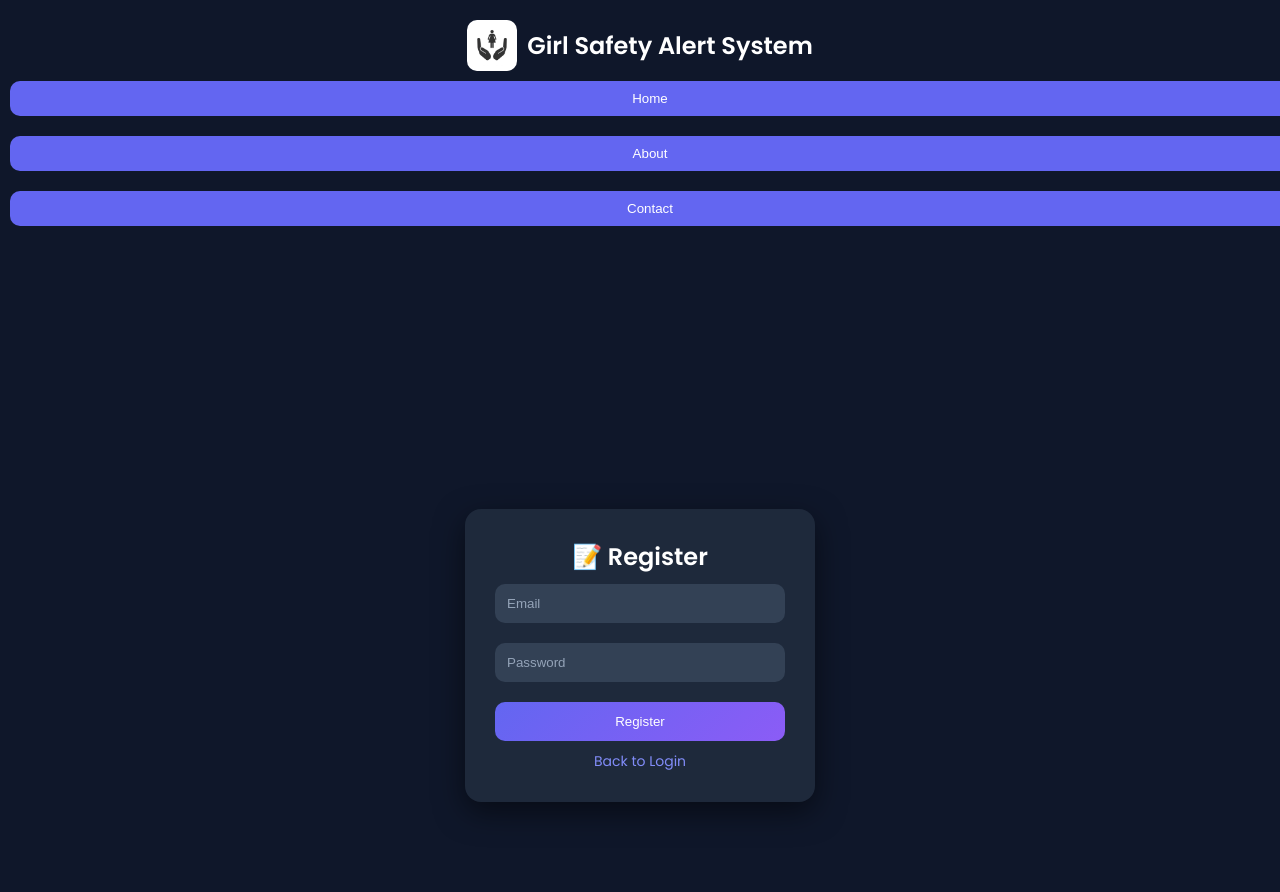
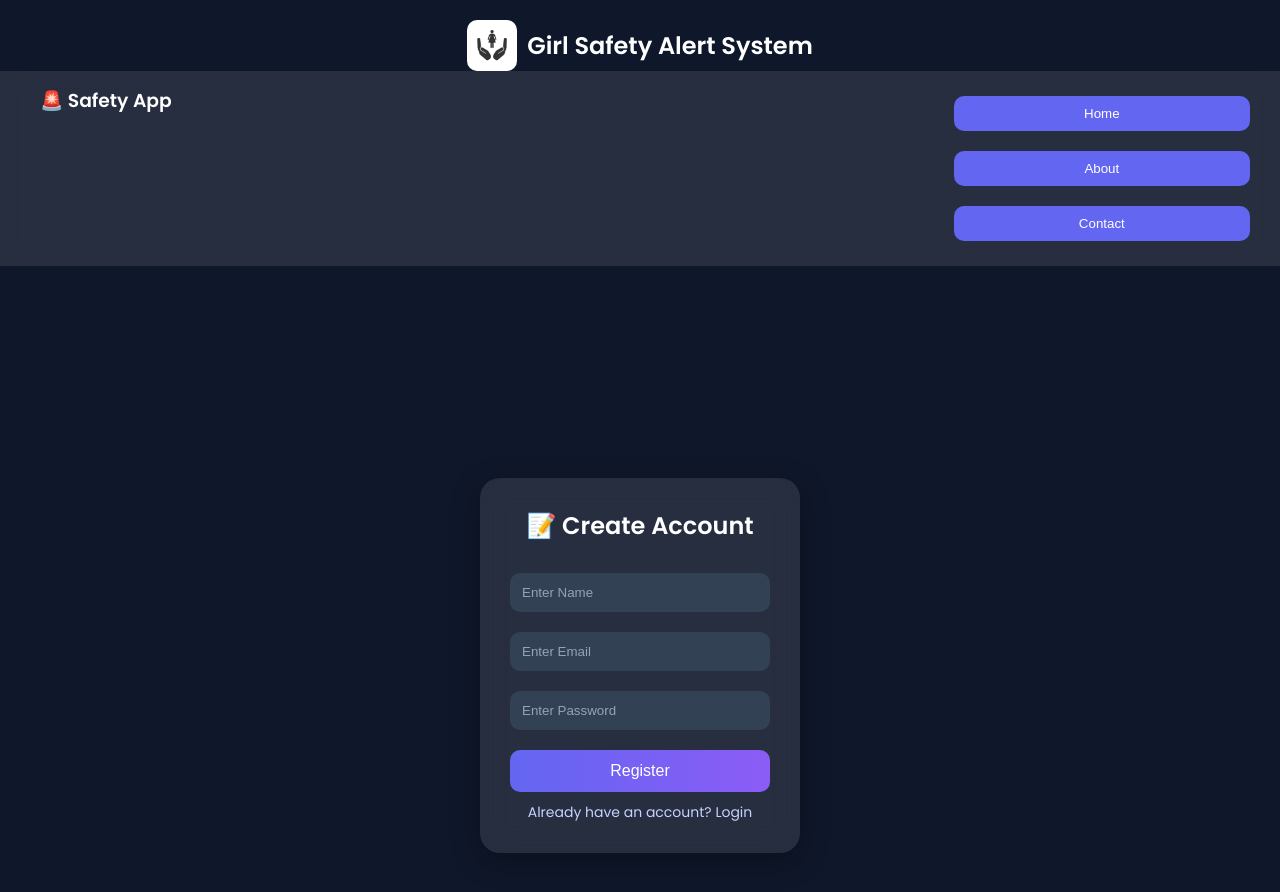
Before and after one commit to Gayathribhukya/girl-safety-alert-system, a React (Vite) app in the folder girlsafety-frontend/: page /register in a window 1280 px wide. Shown: the top 892 px of the page. Built offline with nearby package versions, Linux system fonts and the light colour scheme.

Commit message:
final UI improvements (login + register + dashboard)

```diff
--- a/girlsafety-frontend/src/App.jsx
+++ b/girlsafety-frontend/src/App.jsx
@@ -26,13 +26,25 @@ function Navbar() {
   const navigate = useNavigate();
 
   return (
-    <div style={{ textAlign: "center", marginBottom: "20px" }}>
-      <button style={navBtn} onClick={() => navigate("/")}>Home</button>
-      <button style={navBtn} onClick={() => navigate("/about")}>About</button>
-      <button style={navBtn} onClick={() => navigate("/contact")}>Contact</button>
+    <div style={nav}>
+      <h3 style={{ color: "#fff" }}>🚨 Safety App</h3>
+
+      <div>
+        <button style={navBtn} onClick={() => navigate("/")}>Home</button>
+        <button style={navBtn} onClick={() => navigate("/about")}>About</button>
+        <button style={navBtn} onClick={() => navigate("/contact")}>Contact</button>
+      </div>
     </div>
   );
 }
+
+const nav = {
+  display: "flex",
+  justifyContent: "space-between",
+  padding: "15px 40px",
+  background: "rgba(255,255,255,0.1)",
+  backdropFilter: "blur(10px)",
+};
 
 // 🔥 MAIN APP
 function App() {
--- a/girlsafety-frontend/src/index.css
+++ b/girlsafety-frontend/src/index.css
@@ -9,11 +9,15 @@
 html, body, #root {
   height: 100%;
 }
+body {
+  margin: 0;
+  font-family: 'Poppins', sans-serif;
+  background: linear-gradient(135deg, #0f172a, #1e3a8a);
+}
 
-body {
-  font-family: "Poppins", sans-serif;
-  background: #0f172a; /* 🔥 dark modern background */
-  color: white;
+button:hover {
+  transform: scale(1.05);
+  transition: 0.3s;
 }
 
 /* Layout */
--- a/girlsafety-frontend/src/pages/Dashboard.jsx
+++ b/girlsafety-frontend/src/pages/Dashboard.jsx
@@ -1,9 +1,9 @@
-import { useEffect, useState } from "react";
-
+import { useEffect, useState, useCallback } from "react";
 import API from "../services/api";
 import { useNavigate } from "react-router-dom";
 
 export default function Dashboard() {
+
   const [location, setLocation] = useState({
     latitude: null,
     longitude: null,
@@ -13,8 +13,8 @@ export default function Dashboard() {
 
   const navigate = useNavigate();
 
-  // ✅ FUNCTION FIRST
-  const fetchContactsCount = async () => {
+  // ✅ STEP 1: FUNCTION FIRST
+ const fetchContactsCount = useCallback(async () => {
   try {
     const token = localStorage.getItem("token");
 
@@ -30,10 +30,9 @@ export default function Dashboard() {
   } catch (error) {
     console.error(error);
   }
-};
+}, []);
 
-
-  // ✅ SINGLE useEffect
+  // ✅ STEP 2: useEffect AFTER FUNCTION
 // eslint-disable-next-line react-hooks/exhaustive-deps
 useEffect(() => {
   navigator.geolocation.getCurrentPosition(
@@ -43,15 +42,15 @@ useEffect(() => {
         longitude: pos.coords.longitude,
       });
     },
-    (err) => {
-      console.error(err);
+    () => {
       alert("Location access denied ❌");
     }
   );
 
-  fetchContactsCount(); // ✅ no warning now
+  fetchContactsCount();
+
 }, []);
-  // 🚨 Send SOS
+  // 🚨 SEND SOS
   const sendSOS = async () => {
     if (!location.latitude || !location.longitude) {
       alert("Location not ready ❌");
@@ -81,7 +80,7 @@ useEffect(() => {
     }
   };
 
-  // 🚪 Logout
+  // 🚪 LOGOUT
   const logout = () => {
     localStorage.removeItem("token");
     navigate("/");
@@ -91,24 +90,31 @@ useEffect(() => {
     <div style={container}>
       <h1 style={title}>Dashboard</h1>
 
+      {/* 🔥 CARDS */}
       <div style={cardContainer}>
-      {/* Status Card */}
+        {/* 📍 LOCATION */}
         <div style={card}>
-        <div style={icon}>📍</div>
-        <h3>Ready ✅</h3>
+          <h3>📍 Location</h3>
+          <p>
+            {location.latitude ? "Ready ✅" : "Fetching location..."}
+          </p>
         </div>
 
-      {/* Contacts Card */}
+        {/* 📇 CONTACTS */}
         <div style={card}>
-        <div style={icon}>📇</div>
-        <h3>{contactCount} Saved</h3>
-        <button style={smallBtn} onClick={() => navigate("/manage-contacts")}>
-          Manage Contacts
+          <h3>📇 Contacts</h3>
+          <p>{contactCount} Saved</p>
+
+          <button
+            style={smallBtn}
+            onClick={() => navigate("/manage-contacts")}
+          >
+            Manage
           </button>
         </div>
       </div>
 
-    {/* Buttons */}
+      {/* 🔥 ACTION BUTTONS */}
       <button style={addBtn} onClick={() => navigate("/add-contact")}>
         ➕ Add Contact
       </button>
@@ -135,7 +141,7 @@ const container = {
 
 const title = {
   color: "#fff",
-  marginBottom: "40px",
+  marginBottom: "30px",
 };
 
 const cardContainer = {
@@ -153,12 +159,6 @@ const card = {
   backdropFilter: "blur(10px)",
   color: "#fff",
   boxShadow: "0 8px 25px rgba(0,0,0,0.3)",
-  transition: "0.3s",
-};
-
-const icon = {
-  fontSize: "30px",
-  marginBottom: "10px",
 };
 
 const smallBtn = {
@@ -172,7 +172,7 @@ const smallBtn = {
 };
 
 const addBtn = {
-  marginTop: "40px",
+  marginTop: "30px",
   width: "60%",
   padding: "15px",
   borderRadius: "12px",
--- a/girlsafety-frontend/src/pages/Login.jsx
+++ b/girlsafety-frontend/src/pages/Login.jsx
@@ -3,57 +3,121 @@ import API from "../services/api";
 import { useNavigate } from "react-router-dom";
 
 export default function Login() {
-  const [data, setData] = useState({ email: "", password: "" });
+  const [email, setEmail] = useState("");
+  const [password, setPassword] = useState("");
+
+  const [loading, setLoading] = useState(false);
+  const [error, setError] = useState("");
+
   const navigate = useNavigate();
 
-  const handleLogin = async () => {
+  const login = async () => {
+  setLoading(true);
+  setError(""); // clear old error
+
   try {
-    const res = await API.post("/auth/login", data);
+    const res = await API.post("/auth/login", {
+      email,
+      password,
+    });
 
     localStorage.setItem("token", res.data);
-    alert("Login Successful ✅");
+
     navigate("/dashboard");
 
-  } catch (error) {   // ✅ THIS IS CORRECT
-    console.error(error);
-    alert("Error ❌");
+  } catch (err) {
+    console.error(err);
+    setError(err.response?.data || "Login failed ❌");
+  } finally {
+    setLoading(false);
   }
 };
-
   return (
-    <div className="container">
-      <div className="card">
-        <h2>🔐 Login</h2>
+    <div style={container}>
+      <div style={card}>
+        <h2 style={{ color: "#fff", marginBottom: "20px" }}>
+          🔐 Welcome Back
+        </h2>
 
         <input
+          style={input}
           type="email"
-          placeholder="Email"
-          onChange={(e) =>
-            setData({ ...data, email: e.target.value })
-          }
+          placeholder="Enter Email"
+          value={email}
+          onChange={(e) => setEmail(e.target.value)}
         />
 
         <input
+          style={input}
           type="password"
-          placeholder="Password"
-          onChange={(e) =>
-            setData({ ...data, password: e.target.value })
-          }
+          placeholder="Enter Password"
+          value={password}
+          onChange={(e) => setPassword(e.target.value)}
         />
 
-        <button onClick={handleLogin}>Login</button>
+        <button style={btn} onClick={login} disabled={loading}>
+        {loading ? "Loading..." : "Login"}
+        </button>
 
-        <p onClick={() => navigate("/forgot-password")}>
-          Forgot Password?
+        {error && (
+          <p style={{ color: "#f87171", marginTop: "10px" }}>
+            {error}
+          </p>
+        )}
+
+        <p style={link} onClick={() => navigate("/register")}>
+          Create Account
         </p>
 
-        <p>
-          Don't have an account?{" "}
-          <span onClick={() => navigate("/register")}>
-            Register
-          </span>
+        <p style={link} onClick={() => navigate("/forgot-password")}>
+          Forgot Password?
         </p>
       </div>
     </div>
   );
 }
+
+/* 🎨 STYLES */
+
+const container = {
+  minHeight: "100vh",
+  display: "flex",
+  justifyContent: "center",
+  alignItems: "center",
+};
+
+const card = {
+  width: "320px",
+  padding: "30px",
+  borderRadius: "20px",
+  background: "rgba(255,255,255,0.1)",
+  backdropFilter: "blur(15px)",
+  boxShadow: "0 8px 30px rgba(0,0,0,0.3)",
+  textAlign: "center",
+};
+
+const input = {
+  width: "100%",
+  padding: "12px",
+  margin: "10px 0",
+  borderRadius: "10px",
+  border: "none",
+  outline: "none",
+};
+
+const btn = {
+  width: "100%",
+  padding: "12px",
+  borderRadius: "10px",
+  border: "none",
+  background: "linear-gradient(90deg, #6366f1, #8b5cf6)",
+  color: "white",
+  fontSize: "16px",
+  cursor: "pointer",
+};
+
+const link = {
+  color: "#c7d2fe",
+  cursor: "pointer",
+  marginTop: "10px",
+};
--- a/girlsafety-frontend/src/pages/Register.jsx
+++ b/girlsafety-frontend/src/pages/Register.jsx
@@ -3,52 +3,128 @@ import API from "../services/api";
 import { useNavigate } from "react-router-dom";
 
 export default function Register() {
-  const [data, setData] = useState({ email: "", password: "" });
+  const [name, setName] = useState("");   // optional if you have name field
+  const [email, setEmail] = useState("");
+  const [password, setPassword] = useState("");
+
+  const [loading, setLoading] = useState(false);
+  const [error, setError] = useState("");
+
   const navigate = useNavigate();
 
-  const handleRegister = async () => {
-  try {
-    await API.post("/auth/register", data);
+  const register = async () => {
+    setLoading(true);
+    setError("");
 
-    alert("Registered Successfully ✅");
-    navigate("/");
+    try {
+      await API.post("/auth/register", {
+        name,
+        email,
+        password,
+      });
 
-  } catch (error) {
-    console.error(error);
+      alert("Registered successfully ✅");
+      navigate("/");
 
-    if (error.response) {
-      alert("User already exists ❌");
-    } else {
-      alert("Server error ❌");
+    } catch (err) {
+      console.error(err);
+      setError(err.response?.data || "Registration failed ❌");
+    } finally {
+      setLoading(false);
     }
-  }
-};
+  };
 
   return (
-    <div className="container">
-      <div className="card">
-        <h2>📝 Register</h2>
+    <div style={container}>
+      <div style={card}>
+        <h2 style={{ color: "#fff", marginBottom: "20px" }}>
+          📝 Create Account
+        </h2>
 
+        {/* OPTIONAL NAME FIELD */}
         <input
-          type="email"
-          placeholder="Email"
-          onChange={(e) =>
-            setData({ ...data, email: e.target.value })
-          }
+          style={input}
+          placeholder="Enter Name"
+          value={name}
+          onChange={(e) => setName(e.target.value)}
         />
 
         <input
-          type="password"
-          placeholder="Password"
-          onChange={(e) =>
-            setData({ ...data, password: e.target.value })
-          }
+          style={input}
+          type="email"
+          placeholder="Enter Email"
+          value={email}
+          onChange={(e) => setEmail(e.target.value)}
         />
 
-        <button onClick={handleRegister}>Register</button>
+        <input
+          style={input}
+          type="password"
+          placeholder="Enter Password"
+          value={password}
+          onChange={(e) => setPassword(e.target.value)}
+        />
 
-        <p onClick={() => navigate("/")}>Back to Login</p>
+        <button style={btn} onClick={register} disabled={loading}>
+          {loading ? "Registering..." : "Register"}
+        </button>
+
+        {/* 🔴 ERROR MESSAGE */}
+        {error && (
+          <p style={{ color: "#f87171", marginTop: "10px" }}>
+            {error}
+          </p>
+        )}
+
+        <p style={link} onClick={() => navigate("/")}>
+          Already have an account? Login
+        </p>
       </div>
     </div>
   );
 }
+
+/* 🎨 SAME STYLES AS LOGIN */
+
+const container = {
+  minHeight: "100vh",
+  display: "flex",
+  justifyContent: "center",
+  alignItems: "center",
+};
+
+const card = {
+  width: "320px",
+  padding: "30px",
+  borderRadius: "20px",
+  background: "rgba(255,255,255,0.1)",
+  backdropFilter: "blur(15px)",
+  boxShadow: "0 8px 30px rgba(0,0,0,0.3)",
+  textAlign: "center",
+};
+
+const input = {
+  width: "100%",
+  padding: "12px",
+  margin: "10px 0",
+  borderRadius: "10px",
+  border: "none",
+  outline: "none",
+};
+
+const btn = {
+  width: "100%",
+  padding: "12px",
+  borderRadius: "10px",
+  border: "none",
+  background: "linear-gradient(90deg, #6366f1, #8b5cf6)",
+  color: "white",
+  fontSize: "16px",
+  cursor: "pointer",
+};
+
+const link = {
+  color: "#c7d2fe",
+  cursor: "pointer",
+  marginTop: "10px",
+};
--- a/girlsafety-frontend/src/services/api.js
+++ b/girlsafety-frontend/src/services/api.js
@@ -1,7 +1,7 @@
 import axios from "axios";
 
 const API = axios.create({
-  baseURL: "https://girl-safety-alert-system.onrender.com/api",
+  baseURL: "https://girl-safety-alert-system.onrender.com/api"
 });
 
 API.interceptors.request.use((req) => {
```
Lines whose indentation alone changed are shown as unchanged.
